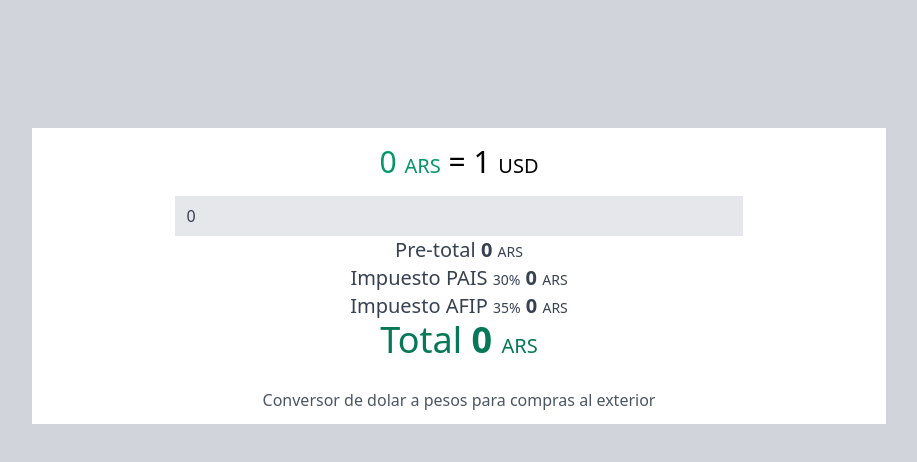
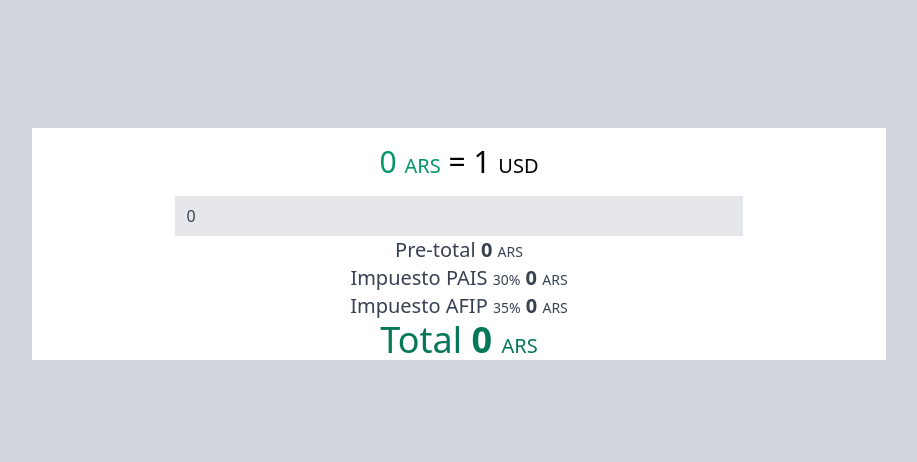
Before and after one commit to tzivigelstein/ARS-USD-currency-converter, a React (Create React App) app: page / in a window 1280 px wide. Shown: the top 462 px of the page, without its empty margins (181-1098 px from the left). Built offline with nearby package versions, Linux system fonts and the light colour scheme; no server answers.

Commit message:
Delete footer

```diff
--- a/src/App.js
+++ b/src/App.js
@@ -97,11 +97,6 @@ const App = () => {
           </p>
         </div>
       </main>
-      <footer className="bg-white w-4/5 sm:w-2/3 m-auto">
-        <div className="p-3">
-          <p className="text-center text-gray-600 mt-4">Conversor de dolar a pesos para compras al exterior</p>
-        </div>
-      </footer>
     </div>
   )
 }
```
